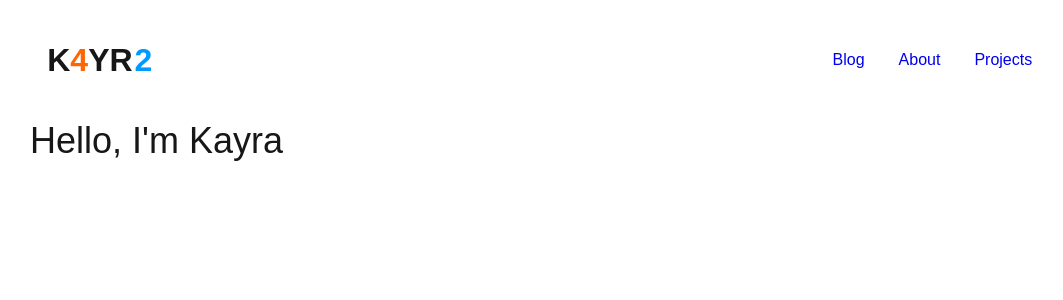
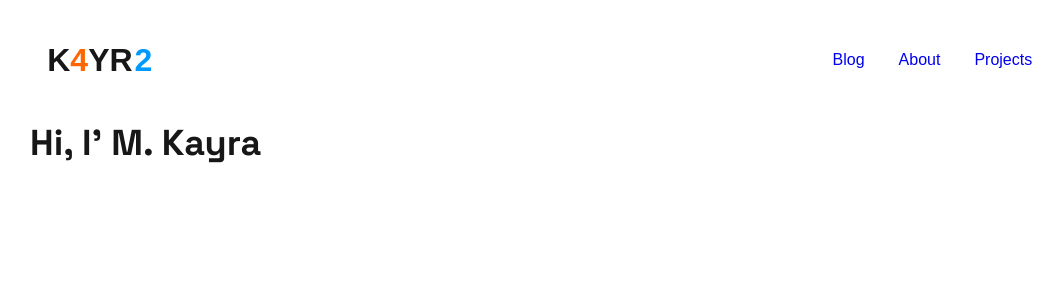
Before and after one commit to k4yr2/k4yr2.me, a Next.js app: page / in a window 1280 px wide. Shown: the top 300 px of the page, without its empty margins (90-1153 px from the left). Built offline with nearby package versions, Linux system fonts and the light colour scheme; a web font is replaced by a local one.

Commit message:
Refactor HeroTitle component to include Space Grotesk font and update Typewriter text

```diff
--- a/components/HeroTitle.tsx
+++ b/components/HeroTitle.tsx
@@ -1,9 +1,12 @@
 import styles from '@/styles/HeroTitle.module.css';
 import Typewriter from 'typewriter-effect';
+import { Space_Grotesk } from 'next/font/google';
+
+const spaceGrotesk = Space_Grotesk({ subsets: ['latin'], weight: '700' });
 
 const HeroTitle = () => {
     return (
-        <div className={styles.heroTitle}>
+        <div className={[styles.heroTitle, spaceGrotesk.className].join(' ')}>
             <Typewriter component="div"
                 options={{
                 delay: 50,
@@ -11,13 +14,15 @@ const HeroTitle = () => {
                 cursor: '',
                 }}
                 onInit={
-                (typewriter) => {
-                    typewriter
-                    .pauseFor(500)
-                    .typeString('Hello, ').pauseFor(1500)
-                    .typeString("I'm Kayra")
-                    .start();
-                }
+                    (typewriter) => {
+                        typewriter
+                            .pauseFor(500)
+                            .typeString('Hi, ').pauseFor(300)
+                            .typeString("I'm Kayra").pauseFor(1000)
+                            .deleteChars(7).pauseFor(300)
+                            .typeString(" M. Kayra")
+                            .start();
+                    }
                 }
             />
         </div>
```
